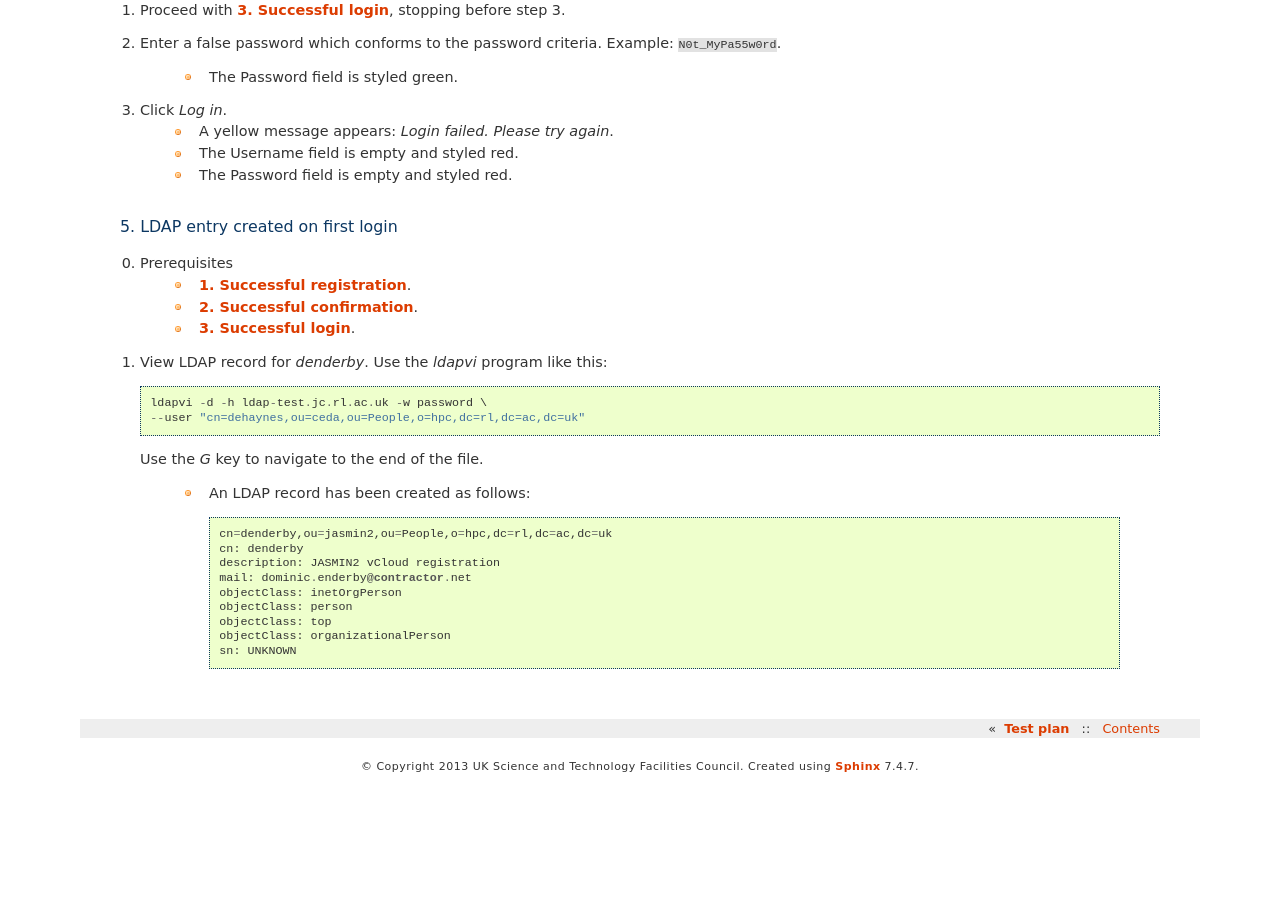
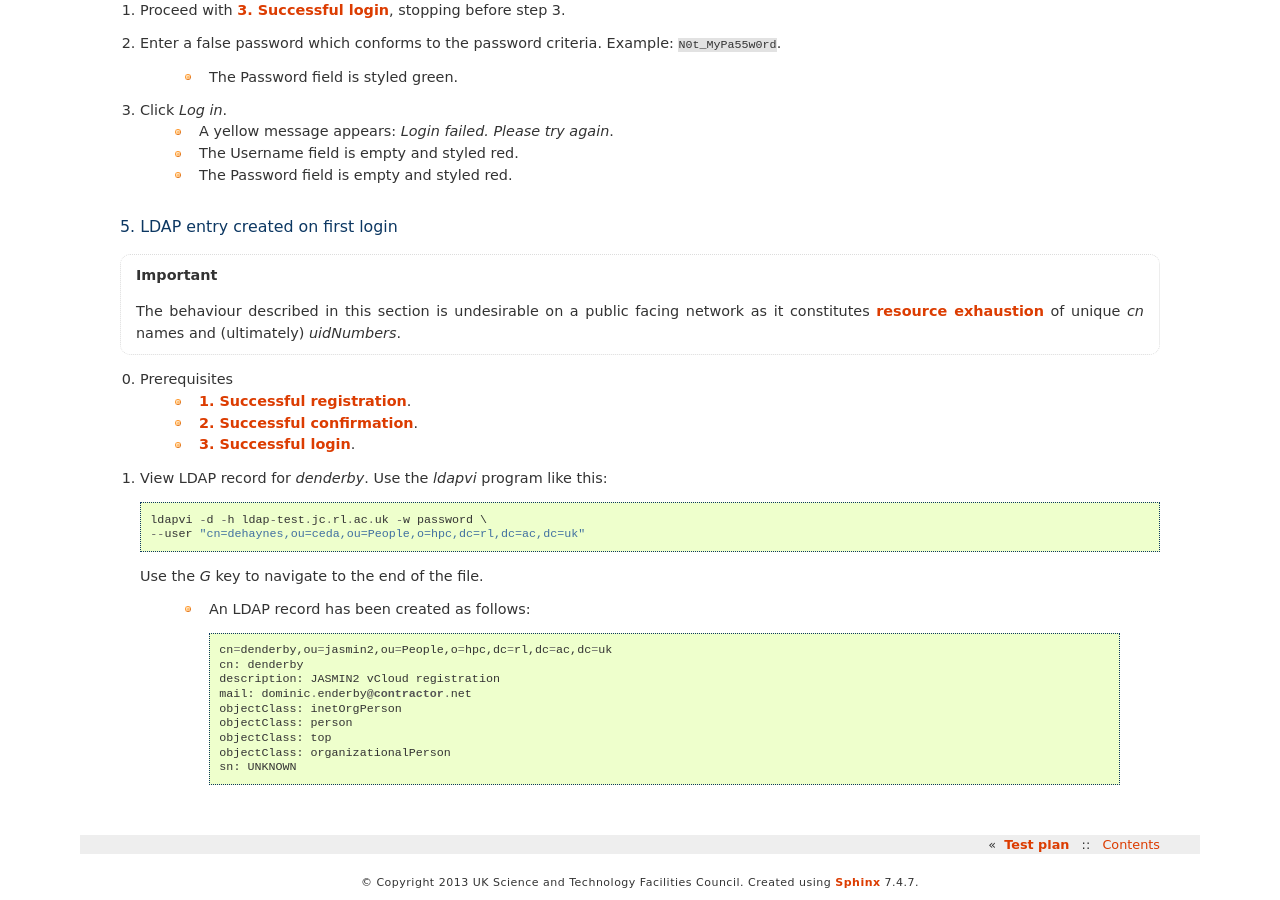
Before and after one commit to cedadev/cloudhands-ops, a Sphinx documentation site: the page built from cloudhands/ops/doc/tst-integration.rst, in a window 1280 px wide and 900 px high, scrolled down 2158 px. Built offline with Sphinx 7.4.7, drawn with Linux system fonts in a browser that asks for light colours; pages that are not in the unit, such as notebooks, are missing from menus; before the commit the page ends 2941 px from its top, so only the background shows below that.

Commit message:
Added caveat to LDAP behaviour.

```diff
--- a/cloudhands/ops/doc/tst-integration.rst
+++ b/cloudhands/ops/doc/tst-integration.rst
@@ -122,6 +122,12 @@ This procedure tests various paths through the user registration process.
 5. LDAP entry created on first login
 ------------------------------------
 
+.. important::
+
+   The behaviour described in this section is undesirable on a public facing
+   network as it constitutes `resource exhaustion`_ of unique `cn` names
+   and (ultimately) `uidNumbers`.
+
 0. Prerequisites
     * `1. Successful registration`_.
     * `2. Successful confirmation`_.
@@ -147,3 +153,4 @@ This procedure tests various paths through the user registration process.
         sn: UNKNOWN
 
 .. _free external email address: http://www.mail.com/int/
+.. _resource exhaustion: https://www.owasp.org/index.php/Resource_exhaustion
```
